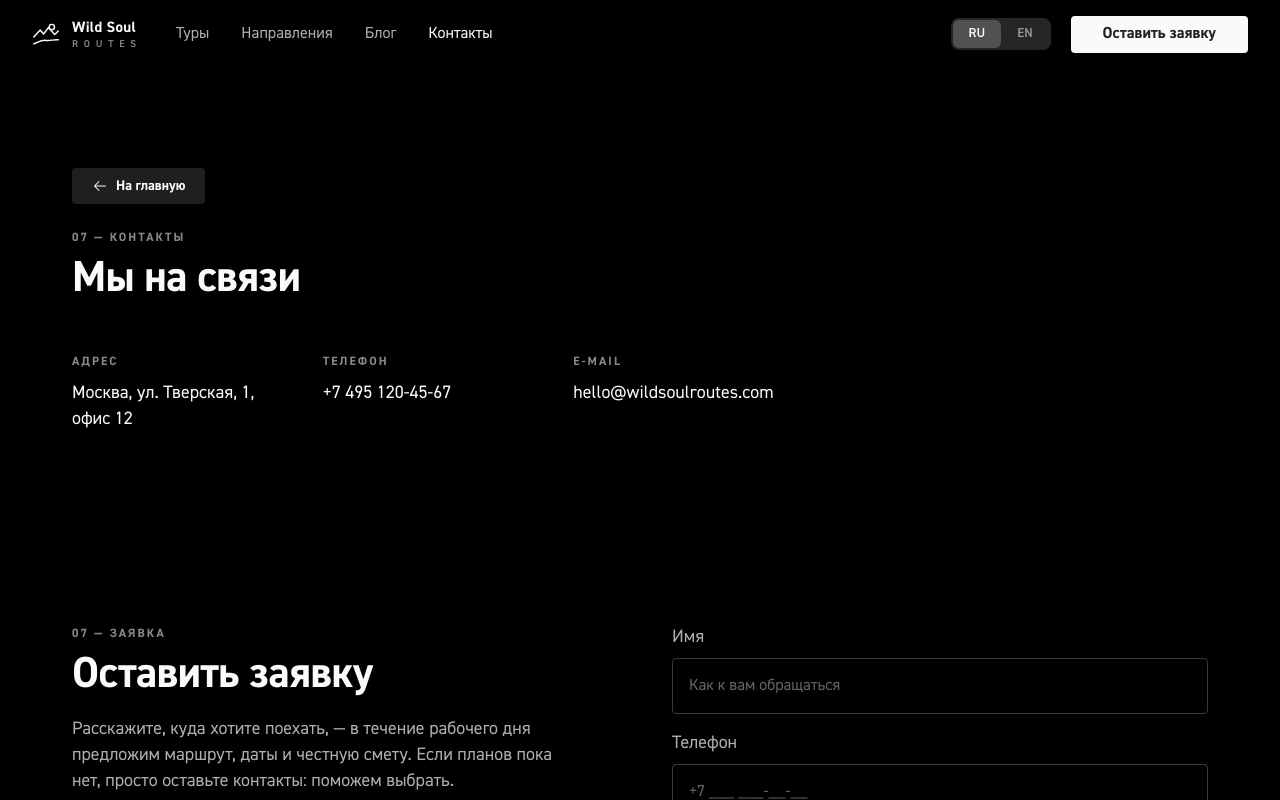
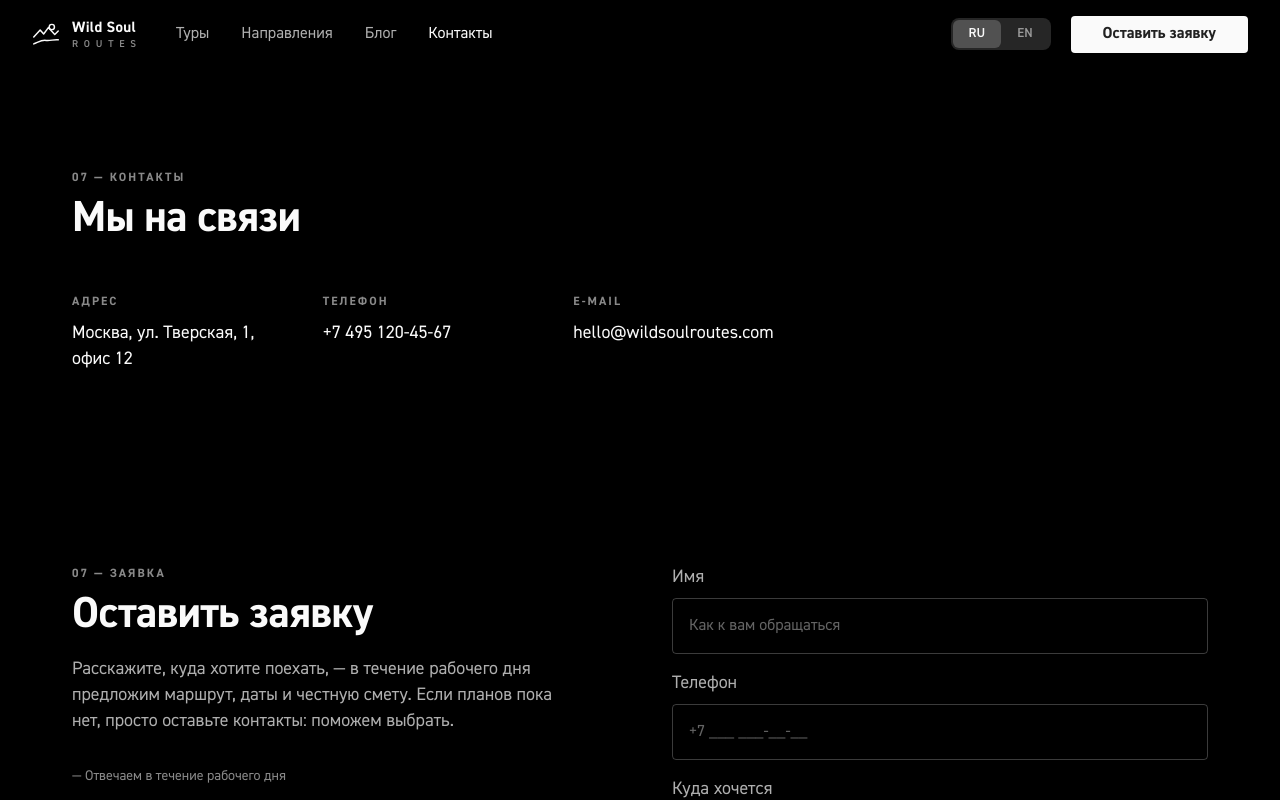
Before and after one commit to fifulina-uxui/wild-soul-routes, a React (Vite) app: page /contacts in a window 1280 px wide. Shown: the top 800 px of the page. Built offline with nearby package versions, Linux system fonts and the light colour scheme.

Commit message:
Кнопка назад только на детальных страницах (тур, статья)

```diff
--- a/src/data/content.ts
+++ b/src/data/content.ts
@@ -19,7 +19,7 @@ export interface TourDetail {
 
 export interface PageContent {
   nav: { href: string; label: string }[]
-  cta: { lead: string; tours: string; more: string; submit: string; choose: string; format: string; home: string }
+  cta: { lead: string; tours: string; more: string; submit: string; choose: string; format: string }
   hero: {
     tagline: string
     title: string
@@ -122,7 +122,6 @@ export const content: Record<'ru' | 'en', PageContent> = {
       submit: 'Отправить заявку',
       choose: 'Выбрать путешествие',
       format: 'Узнать о формате',
-      home: 'На главную',
     },
     hero: {
       tagline: 'Путешествия с душой',
@@ -542,7 +541,6 @@ export const content: Record<'ru' | 'en', PageContent> = {
       submit: 'Send request',
       choose: 'Choose a journey',
       format: 'About the format',
-      home: 'Home',
     },
     hero: {
       tagline: 'Travel with soul',
--- a/src/pages/BlogPage.tsx
+++ b/src/pages/BlogPage.tsx
@@ -1,7 +1,6 @@
 import { Link } from 'react-router'
 import Subpage from './Subpage'
 import { Reveal } from '../sections/Reveal'
-import { BackButton } from '../components/BackButton'
 import { useLang } from '../i18n'
 
 export default function BlogPage() {
@@ -20,9 +19,6 @@ export default function BlogPage() {
 
         <div className="relative z-10 mx-auto w-full max-w-[1200px] px-5 pb-12 md:px-8">
           <Reveal>
-            <div className="mb-6">
-              <BackButton to="/" label={t.cta.home} />
-            </div>
             <h1 className="text-[clamp(36px,4.7vw,64px)] font-bold leading-[1.05] text-[#fafafa]">
               {t.nav.find((n) => n.href === '/blog')?.label}
             </h1>
--- a/src/pages/ContactsPage.tsx
+++ b/src/pages/ContactsPage.tsx
@@ -1,12 +1,11 @@
 import Subpage from './Subpage'
 import LeadForm from '../sections/LeadForm'
 import { Reveal } from '../sections/Reveal'
-import { BackButton } from '../components/BackButton'
 import { contacts } from '../data/content'
 import { useLang } from '../i18n'
 
 export default function ContactsPage() {
-  const { lang, t } = useLang()
+  const { lang } = useLang()
   const ru = lang === 'ru'
 
   const rows = [
@@ -20,9 +19,6 @@ export default function ContactsPage() {
       <section className="bg-black">
         <div className="mx-auto max-w-[1200px] px-5 py-14 md:px-8 md:py-24">
           <Reveal>
-            <div className="mb-6">
-              <BackButton to="/" label={t.cta.home} />
-            </div>
             <p className="text-[12px] font-bold uppercase leading-5 tracking-[0.17em] text-[rgb(250_250_250/55%)]">
               {ru ? '07 — Контакты' : '07 — Contacts'}
             </p>
--- a/src/pages/DirectionsPage.tsx
+++ b/src/pages/DirectionsPage.tsx
@@ -1,7 +1,6 @@
 import { Link } from 'react-router'
 import Subpage from './Subpage'
 import { Reveal } from '../sections/Reveal'
-import { BackButton } from '../components/BackButton'
 import { useLang } from '../i18n'
 
 export default function DirectionsPage() {
@@ -20,9 +19,6 @@ export default function DirectionsPage() {
 
         <div className="relative z-10 mx-auto w-full max-w-[1200px] px-5 pb-12 md:px-8">
           <Reveal>
-            <div className="mb-6">
-              <BackButton to="/" label={t.cta.home} />
-            </div>
             <h1 className="text-[clamp(36px,4.7vw,64px)] font-bold leading-[1.05] text-[#fafafa]">
               {t.directionsPage.heading}
             </h1>
--- a/src/pages/ToursPage.tsx
+++ b/src/pages/ToursPage.tsx
@@ -2,7 +2,6 @@ import { useMemo, useState } from 'react'
 import { Link, useSearchParams } from 'react-router'
 import Subpage from './Subpage'
 import { Reveal } from '../sections/Reveal'
-import { BackButton } from '../components/BackButton'
 import { useLang } from '../i18n'
 
 export default function ToursPage() {
@@ -29,9 +28,6 @@ export default function ToursPage() {
 
         <div className="relative z-10 mx-auto w-full max-w-[1200px] px-5 pb-12 md:px-8">
           <Reveal>
-            <div className="mb-6">
-              <BackButton to="/" label={t.cta.home} />
-            </div>
             <h1 className="text-[clamp(36px,4.7vw,64px)] font-bold leading-[1.05] text-[#fafafa]">
               {t.toursPage.heading}
             </h1>
```
